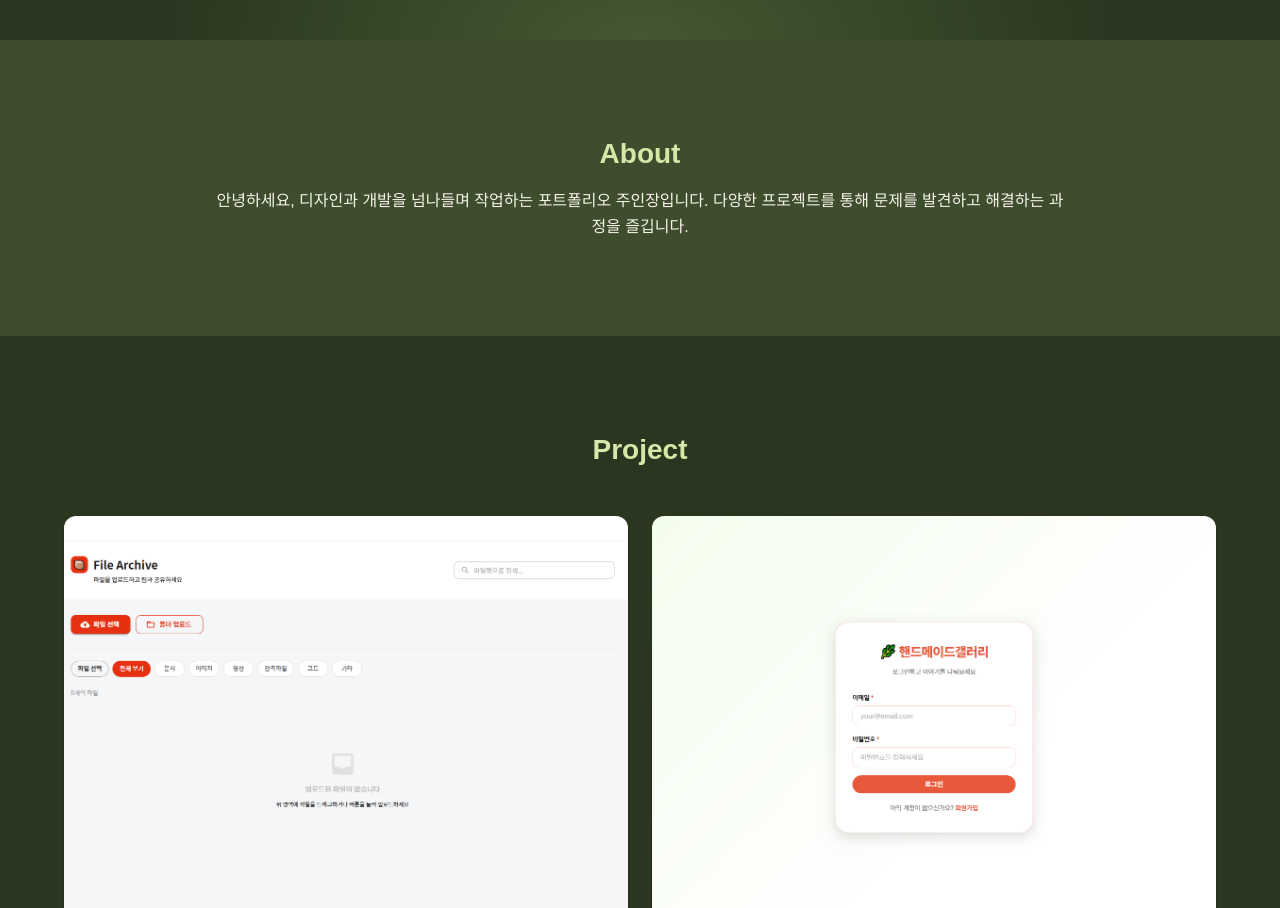
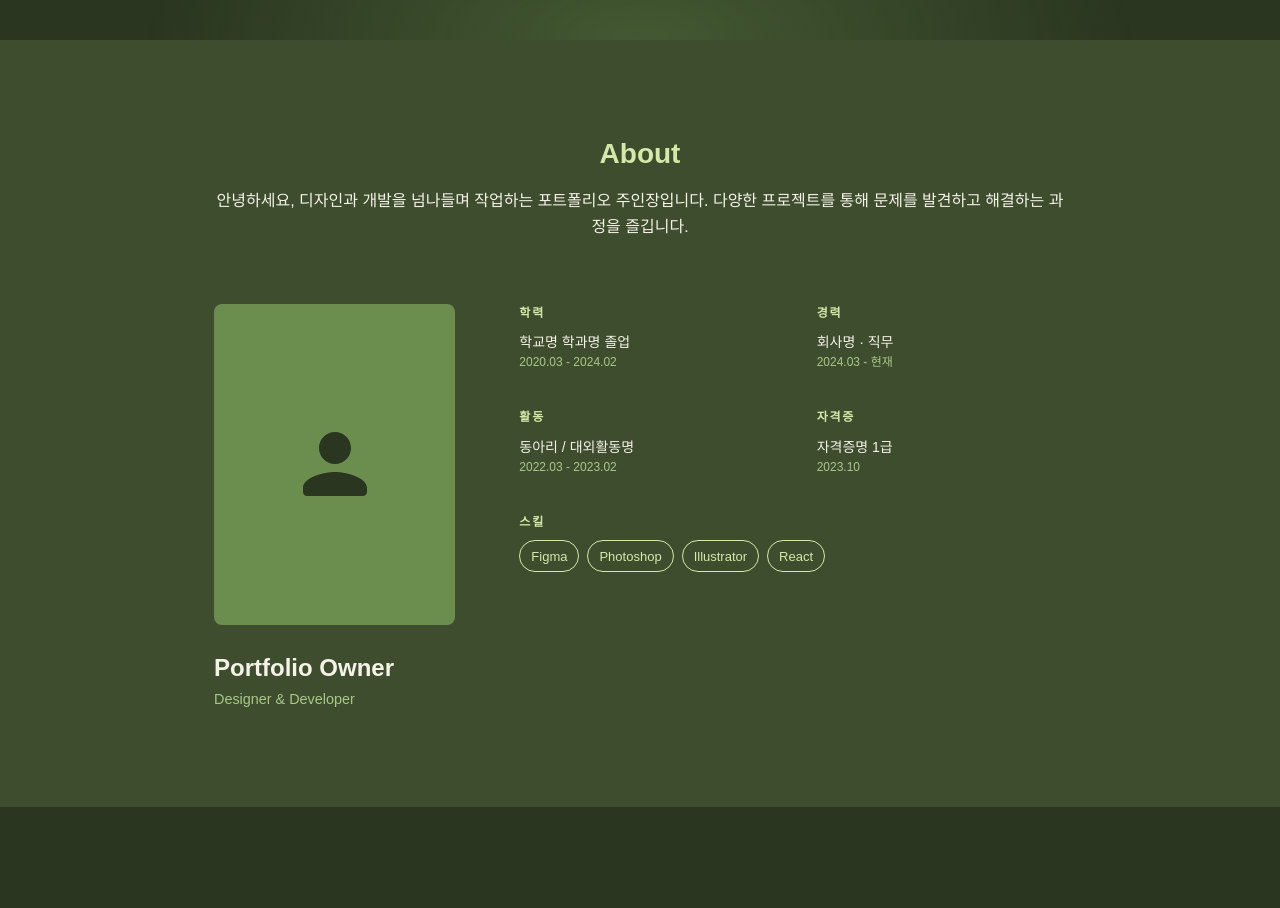
Before and after one commit to gagyeong2505/my_project, a React app: page / in a window 1280 px wide. Shown: the part 760-1668 px from the top of the page. Built offline with nearby package versions, Linux system fonts and the light colour scheme; the HTML template or start-up script is replaced by a standard one; a web font is replaced by a local one.

Commit message:
style: About 섹션에 프로필 사진+이력 그리드 레이아웃 적용
- reference/behance-portfolio-profile.png 레이아웃 참고 (사진 + 학력/경력/활동/자격증 2단 그리드 + 스킬 칩)
- 실제 프로필 정보는 플레이스홀더로 구성, 추후 교체 필요

```diff
--- a/src/components/landing/AboutSection.jsx
+++ b/src/components/landing/AboutSection.jsx
@@ -1,9 +1,39 @@
 import Box from '@mui/material/Box';
 import Container from '@mui/material/Container';
+import Grid from '@mui/material/Grid';
 import Typography from '@mui/material/Typography';
+import Stack from '@mui/material/Stack';
+import PersonRoundedIcon from '@mui/icons-material/PersonRounded';
+import TagChip from '../ui/TagChip';
+
+/**
+ * 프로필 정보 그룹 (레퍼런스 이미지의 학력/경력/스킬/자격증 등 이력 블록 레이아웃 참고)
+ * 실제 프로필 정보가 준비되면 아래 값을 교체한다.
+ */
+const infoGroups = [
+  {
+    title: '학력',
+    items: [{ label: '학교명 학과명 졸업', period: '2020.03 - 2024.02' }],
+  },
+  {
+    title: '활동',
+    items: [{ label: '동아리 / 대외활동명', period: '2022.03 - 2023.02' }],
+  },
+  {
+    title: '경력',
+    items: [{ label: '회사명 · 직무', period: '2024.03 - 현재' }],
+  },
+  {
+    title: '자격증',
+    items: [{ label: '자격증명 1급', period: '2023.10' }],
+  },
+];
+
+const skills = ['Figma', 'Photoshop', 'Illustrator', 'React'];
 
 /**
  * AboutSection 컴포넌트
+ * reference/behance-portfolio-profile.png 레이아웃(프로필 사진 + 이력 정보 그리드) 참고
  *
  * Props: 없음
  *
@@ -13,14 +43,95 @@ import Typography from '@mui/material/Typography';
 function AboutSection() {
   return (
     <Box component="section" sx={{ bgcolor: 'primary.main', py: { xs: 8, md: 12 } }}>
-      <Container maxWidth="md" sx={{ textAlign: 'center' }}>
-        <Typography component="h2" variant="h2" sx={{ mb: 2 }}>
+      <Container maxWidth="md">
+        <Typography component="h2" variant="h2" sx={{ mb: 2, textAlign: 'center' }}>
           About
         </Typography>
-        <Typography sx={{ color: 'text.primary', fontSize: '1rem', lineHeight: 1.6 }}>
+        <Typography sx={{ color: 'text.primary', fontSize: '1rem', lineHeight: 1.6, textAlign: 'center', mb: { xs: 6, md: 8 } }}>
           안녕하세요, 디자인과 개발을 넘나들며 작업하는 포트폴리오 주인장입니다.
           다양한 프로젝트를 통해 문제를 발견하고 해결하는 과정을 즐깁니다.
         </Typography>
+
+        <Grid container spacing={{ xs: 6, md: 8 }}>
+          <Grid size={{ xs: 12, md: 4 }}>
+            <Box
+              sx={{
+                aspectRatio: '3 / 4',
+                bgcolor: 'primary.light',
+                borderRadius: 2,
+                display: 'flex',
+                alignItems: 'center',
+                justifyContent: 'center',
+                mb: 3,
+              }}
+            >
+              <PersonRoundedIcon sx={{ fontSize: 96, color: 'primary.dark' }} />
+            </Box>
+            <Typography sx={{ fontSize: '1.5rem', fontWeight: 700, color: 'text.primary' }}>
+              Portfolio Owner
+            </Typography>
+            <Typography sx={{ fontSize: '0.9rem', color: 'text.secondary' }}>
+              Designer & Developer
+            </Typography>
+          </Grid>
+
+          <Grid size={{ xs: 12, md: 8 }}>
+            <Box
+              sx={{
+                display: 'grid',
+                gridTemplateColumns: { xs: '1fr', sm: '1fr 1fr' },
+                gridAutoFlow: 'column',
+                gridTemplateRows: 'repeat(2, auto)',
+                columnGap: { xs: 0, sm: 6 },
+                rowGap: 4,
+                mb: 4,
+              }}
+            >
+              {infoGroups.map((group) => (
+                <Box key={group.title}>
+                  <Typography
+                    sx={{
+                      fontSize: '0.75rem',
+                      fontWeight: 700,
+                      letterSpacing: '0.15em',
+                      color: 'secondary.main',
+                      mb: 1,
+                    }}
+                  >
+                    {group.title}
+                  </Typography>
+                  {group.items.map((item) => (
+                    <Box key={item.label} sx={{ mb: 0.5 }}>
+                      <Typography sx={{ fontSize: '0.875rem', color: 'text.primary' }}>
+                        {item.label}
+                      </Typography>
+                      <Typography sx={{ fontSize: '0.75rem', color: 'text.secondary' }}>
+                        {item.period}
+                      </Typography>
+                    </Box>
+                  ))}
+                </Box>
+              ))}
+            </Box>
+
+            <Typography
+              sx={{
+                fontSize: '0.75rem',
+                fontWeight: 700,
+                letterSpacing: '0.15em',
+                color: 'secondary.main',
+                mb: 1,
+              }}
+            >
+              스킬
+            </Typography>
+            <Stack direction="row" spacing={1} flexWrap="wrap" useFlexGap>
+              {skills.map((skill) => (
+                <TagChip key={skill} label={skill} />
+              ))}
+            </Stack>
+          </Grid>
+        </Grid>
       </Container>
     </Box>
   );
```
